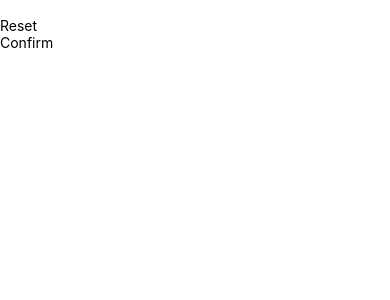
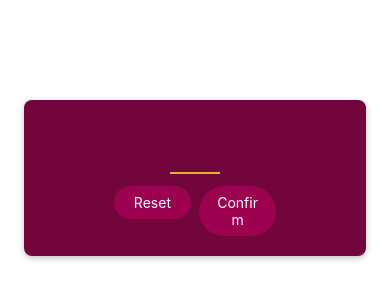
Before and after one commit to MTolouie/GuessTheNumber, a React Native app: screen / in a window 390 px wide. Shown: the top 300 px of the page. Built offline with nearby package versions, Linux system fonts and the light colour scheme.

Commit message:
added styles to te PrimaryButtons and textInput

```diff
--- a/Components/PrimaryButton.js
+++ b/Components/PrimaryButton.js
@@ -1,11 +1,42 @@
-import { View, Text,pressable } from "react-native";
+import { View, Text, Pressable, StyleSheet } from "react-native";
 
 const PrimaryButton = (props) => {
+  const pressHandler = () => {};
+
   return (
-    <View>
-      <Text>{props.children}</Text>
+    <View style={styles.buttonOuterContainer}>
+      <Pressable
+        onPress={pressHandler}
+        style={({ pressed }) =>
+          pressed ? [styles.buttonInnerContainer,styles.pressed] : styles.buttonInnerContainer
+        }
+        android_ripple={{ color: "#640233" }}
+      >
+        <Text style={styles.buttonText}>{props.children}</Text>
+      </Pressable>
     </View>
   );
 };
 
+const styles = StyleSheet.create({
+  buttonOuterContainer: {
+    borderRadius: 28,
+    margin: 4,
+    overflow: 'hidden',
+  },
+  buttonInnerContainer: {
+    backgroundColor: '#9c024f',
+    paddingVertical: 8,
+    paddingHorizontal: 16,
+    elevation: 2,
+  },
+  buttonText: {
+    color: 'white',
+    textAlign: 'center',
+  },
+  pressed: {
+    opacity: 0.75,
+  },
+});
+
 export default PrimaryButton;
--- a/Screens/StartGameScreen.js
+++ b/Screens/StartGameScreen.js
@@ -1,14 +1,58 @@
-import { TextInput, View } from "react-native";
+import { TextInput, View, StyleSheet } from "react-native";
 import PrimaryButton from "../Components/PrimaryButton";
 
 const StartGameScreen = () => {
   return (
-    <View>
-      <TextInput />
-      <PrimaryButton>Reset</PrimaryButton>
-      <PrimaryButton>Confirm</PrimaryButton>
+    <View style={styles.inputContainer}>
+      <TextInput
+        style={styles.numberInput}
+        maxLength={2}
+        keyboardType="number-pad"
+        autoCapitalize="none"
+      />
+      <View style={styles.buttonsContainer}>
+        <View style={styles.buttonContainer}>
+          <PrimaryButton>Reset</PrimaryButton>
+        </View>
+        <View style={styles.buttonContainer}>
+          <PrimaryButton>Confirm</PrimaryButton>
+        </View>
+      </View>
     </View>
   );
 };
 
+const styles = StyleSheet.create({
+  inputContainer: {
+    alignItems: "center",
+    marginTop: 100,
+    marginHorizontal: 24,
+    padding: 16,
+    backgroundColor: "#72063c",
+    borderRadius: 8,
+    elevation: 4,
+    shadowColor: "black",
+    shadowOffset: { width: 0, height: 2 },
+    shadowRadius: 6,
+    shadowOpacity: 0.25,
+  },
+  numberInput: {
+    height: 50,
+    width: 50,
+    fontSize: 32,
+    borderBottomColor: "#ddb52f",
+    borderBottomWidth: 2,
+    color: "#ddb52f",
+    marginVertical: 8,
+    fontWeight: "bold",
+    textAlign: "center",
+  },
+  buttonsContainer:{
+    flexDirection:'row',
+  },
+  buttonContainer:{
+    flex:1,
+  }
+});
+
 export default StartGameScreen;
```
